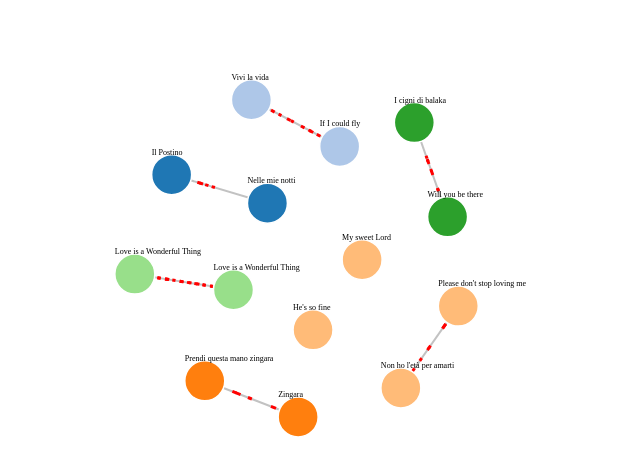
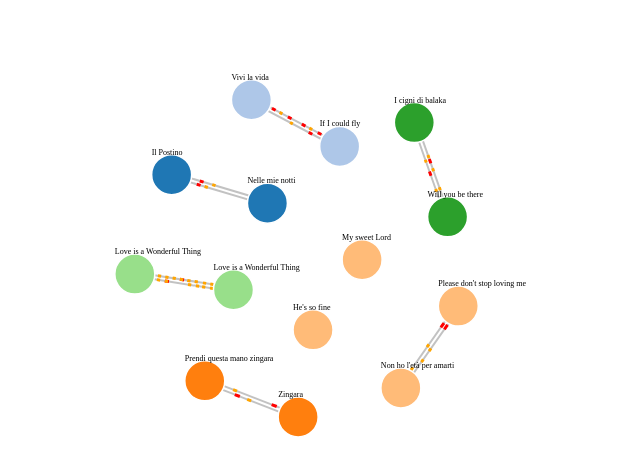
Before and after one commit to donpir/graphvislib, a website: page simgraphviz/tooldemo/tooldemo.html in a window 1280 px wide. Shown: the full height of the page, 61-701 px from the left. Drawn offline with nearby package versions, Linux system fonts and the light colour scheme.

Commit message:
Changed the colours

```diff
--- a/simgraphviz/src/DoubleEdgeGraphBehaviour.js
+++ b/simgraphviz/src/DoubleEdgeGraphBehaviour.js
@@ -7,6 +7,11 @@ DoubleEdgeGraphBehaviour.prototype = (function () {
     var markerup = null;
     var markerdown = null;
     var _radius = 20;
+
+    var color = d3.scale.category20();
+
+    var col1 = "red";
+    var col2 = "orange";
 
     var  _proportion = function (subSegmentStart, subSegmentLength, segmentLength) {
         return (subSegmentStart * segmentLength) / subSegmentLength;
@@ -42,7 +47,8 @@ DoubleEdgeGraphBehaviour.prototype = (function () {
             return d.position.source.x;
         })  .attr("y1", function(d) { return d.position.source.y; })
             .attr("x2", function(d) { return d.position.target.x; })
-            .attr("y2", function(d) { return d.position.target.y; });
+            .attr("y2", function(d) { return d.position.target.y; })
+            .style("stroke", function(d) { return d.group == 1 ? col1: col2; });
     };//EndFunction.
 
     return {
--- a/simgraphviz/tooldemo/tooldemo.html
+++ b/simgraphviz/tooldemo/tooldemo.html
@@ -60,8 +60,8 @@
             var graphModel = JSON.parse(sGraphModel);
             var myGraph = null;
 
-            myGraph = SimilarityGraphViz(new BasicBehaviour());
-            //myGraph = SimilarityGraphViz(new DoubleEdgeGraphBehaviour());
+            //myGraph = SimilarityGraphViz(new BasicBehaviour());
+            myGraph = SimilarityGraphViz(new DoubleEdgeGraphBehaviour());
 
             myGraph(graphModel);
         };//EndFunction.
```
